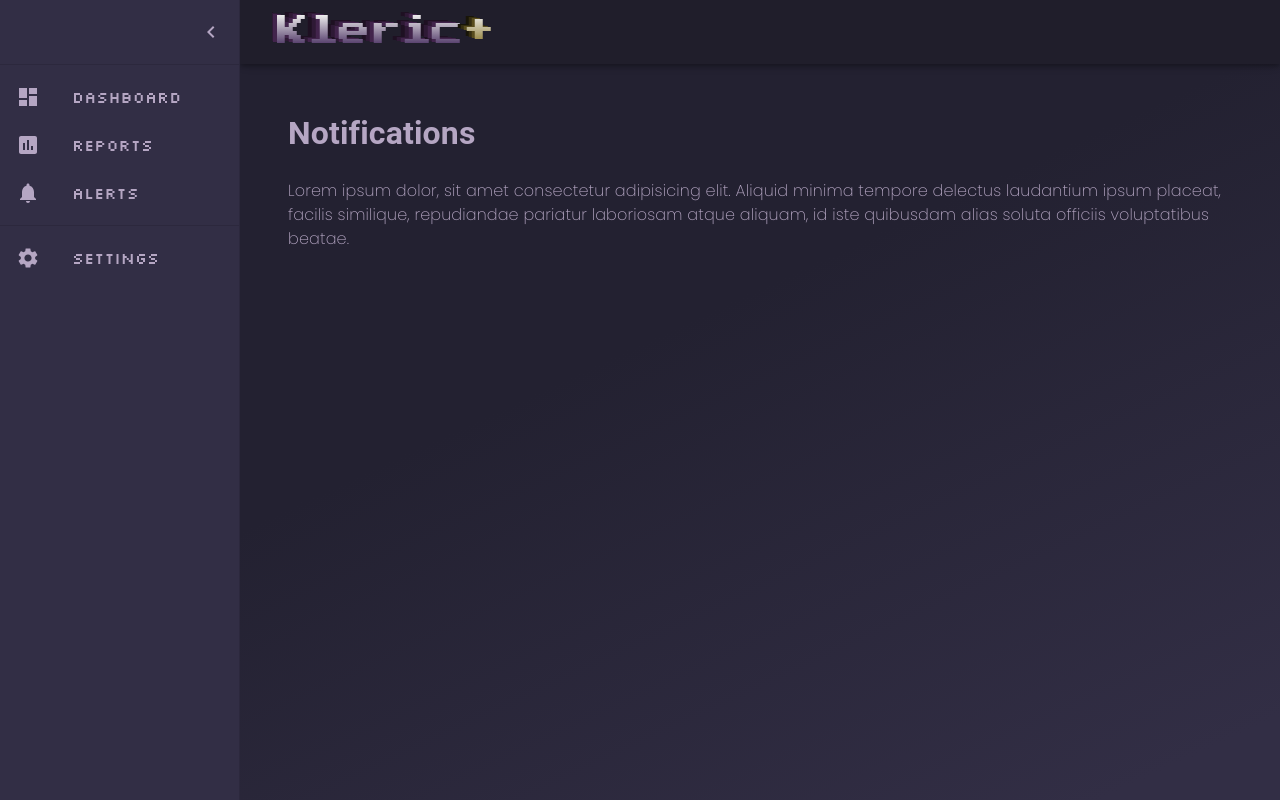
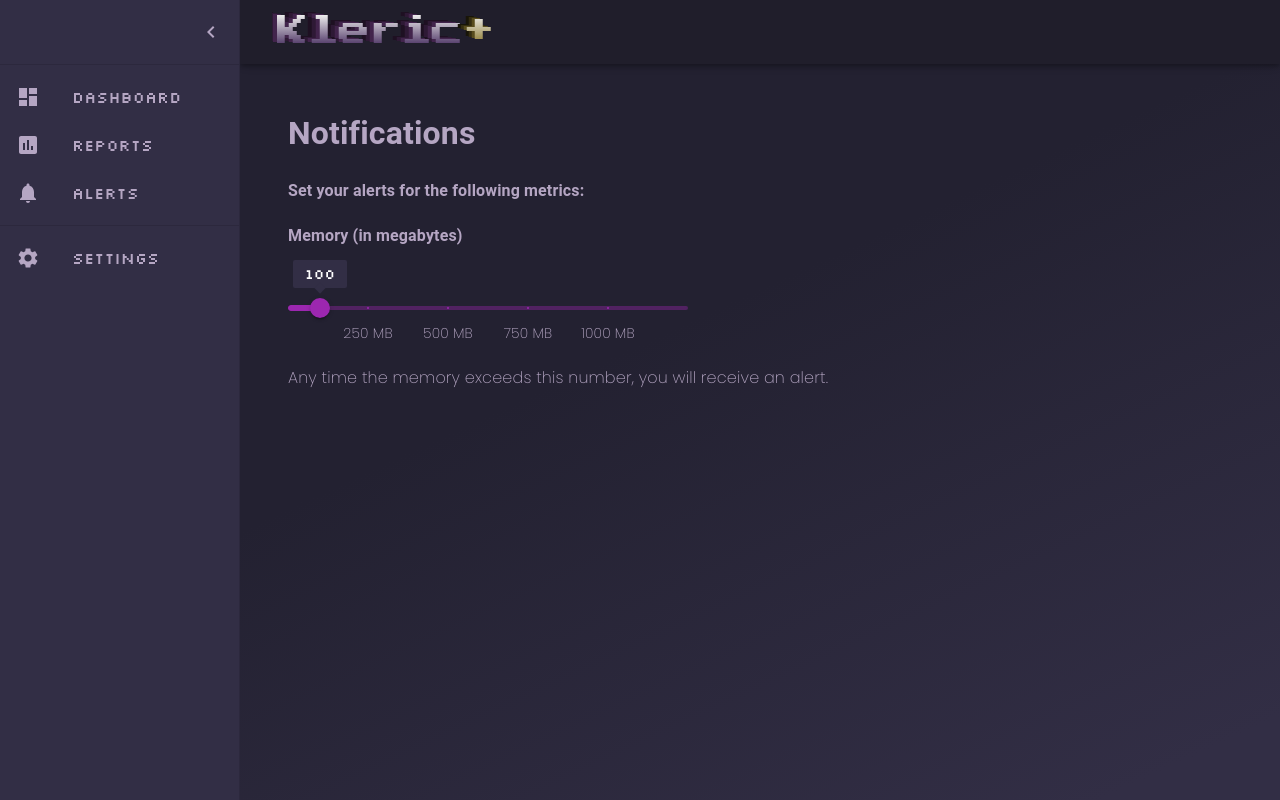
Before and after one commit to oslabs-beta/Kleric, a React app: page /notifications in a window 1280 px wide. Built offline with nearby package versions, Linux system fonts and the light colour scheme.

Commit message:
add user input field to alerts page

```diff
--- /dev/null
+++ b/client/components/slider.tsx
@@ -0,0 +1,47 @@
+import * as React from 'react';
+import Box from '@mui/material/Box';
+import Slider from '@mui/material/Slider';
+
+
+const marks = [
+    {
+      value: 250,
+      label: '250 MB',
+    },
+    {
+        value: 500,
+        label: '500 MB',
+    },
+    {
+      value: 750,
+      label: '750 MB',
+    },
+    {
+      value: 1000,
+      label: '1000 MB',
+    },
+  ];
+
+function valuetext(value: number) {
+  return `${value} MB`;
+}
+
+export default function DiscreteSlider() {
+  return (
+    <Box sx={{ width: 400 }}>
+      <Slider
+        aria-label="Memory (megabytes)"
+        defaultValue={100}
+        getAriaValueText={valuetext}
+        valueLabelDisplay="on"
+        step={10}
+        marks={marks}
+        min={0}
+        max={1250}
+        color="secondary"
+
+      />
+
+    </Box>
+  );
+}
--- a/client/pages/Notifications.tsx
+++ b/client/pages/Notifications.tsx
@@ -1,11 +1,16 @@
-import React from 'react'
+import React from 'react';
+import DiscreteSlider from '../components/slider';
 
 const Notifications = () => {
   console.log('hi from notifications')
   return (
     <div>
       <h1>Notifications</h1>
-      <p>Lorem ipsum dolor, sit amet consectetur adipisicing elit. Aliquid minima tempore delectus laudantium ipsum placeat, facilis similique, repudiandae pariatur laboriosam atque aliquam, id iste quibusdam alias soluta officiis voluptatibus beatae.</p>
+      <h4>Set your alerts for the following metrics:</h4>
+
+      <h4>Memory (in megabytes)</h4><br/>
+      <DiscreteSlider/>
+      <p>Any time the memory exceeds this number, you will receive an alert.</p>
     </div>
   )
 }
--- a/client/styles.scss
+++ b/client/styles.scss
@@ -37,7 +37,8 @@ html {
   color: $puce !important;
 }
 
-p {
+p, .MuiSlider-markLabel {
+  color: $puce !important;
   font-family: 'Poppins', sans-serif !important;
 }
 // sidebar font color
@@ -84,10 +85,18 @@ path {
 }
 
 // Sidebar fonts
-.css-10hburv-MuiTypography-root {
+.css-10hburv-MuiTypography-root, .MuiSlider-valueLabelLabel {
   font-family: 'Silkscreen', cursive !important;
 }
 
 iframe {
   background-color: transparent;
 }
+
+.MuiSlider-valueLabelOpen, .MuiSlider-valueLabel {
+  background-color: $subtle-button !important;
+}
+
+.css-adeloa-MuiSlider-root {
+  color: #684889 !important;
+}
```
